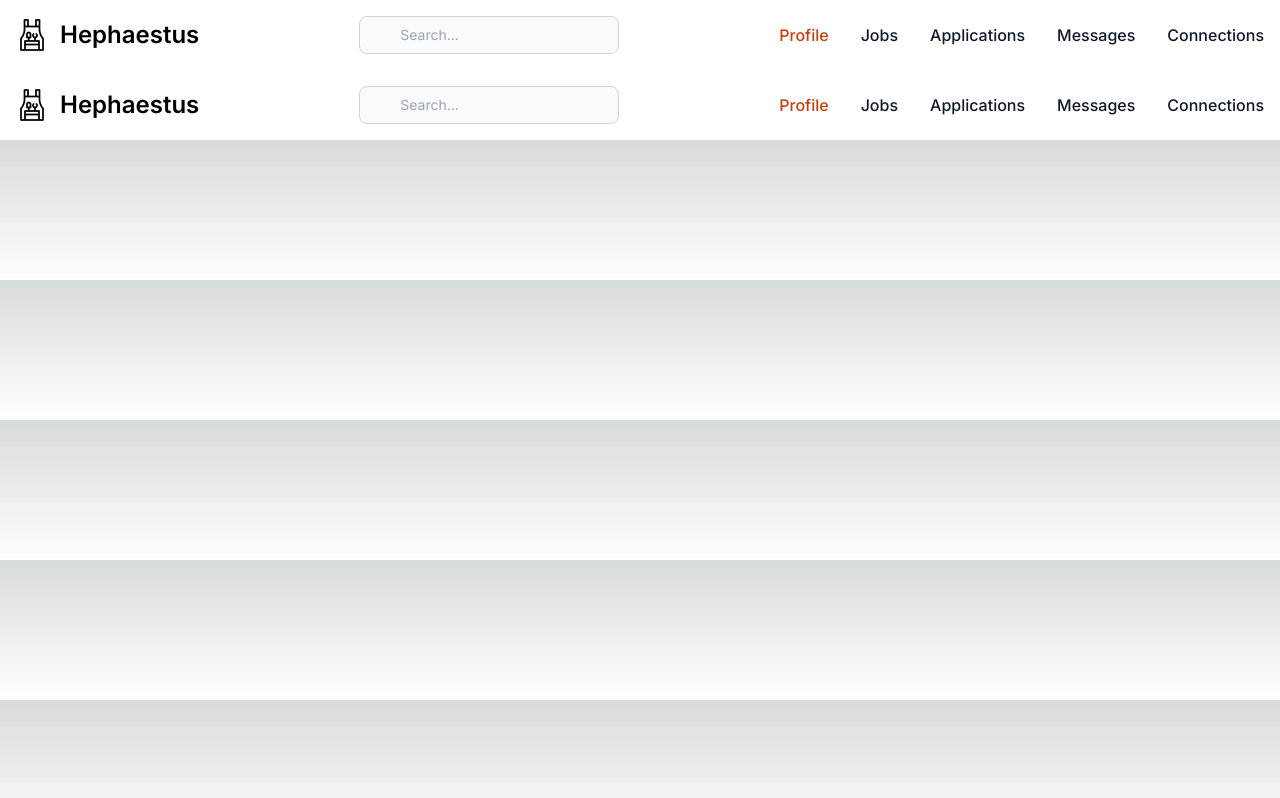
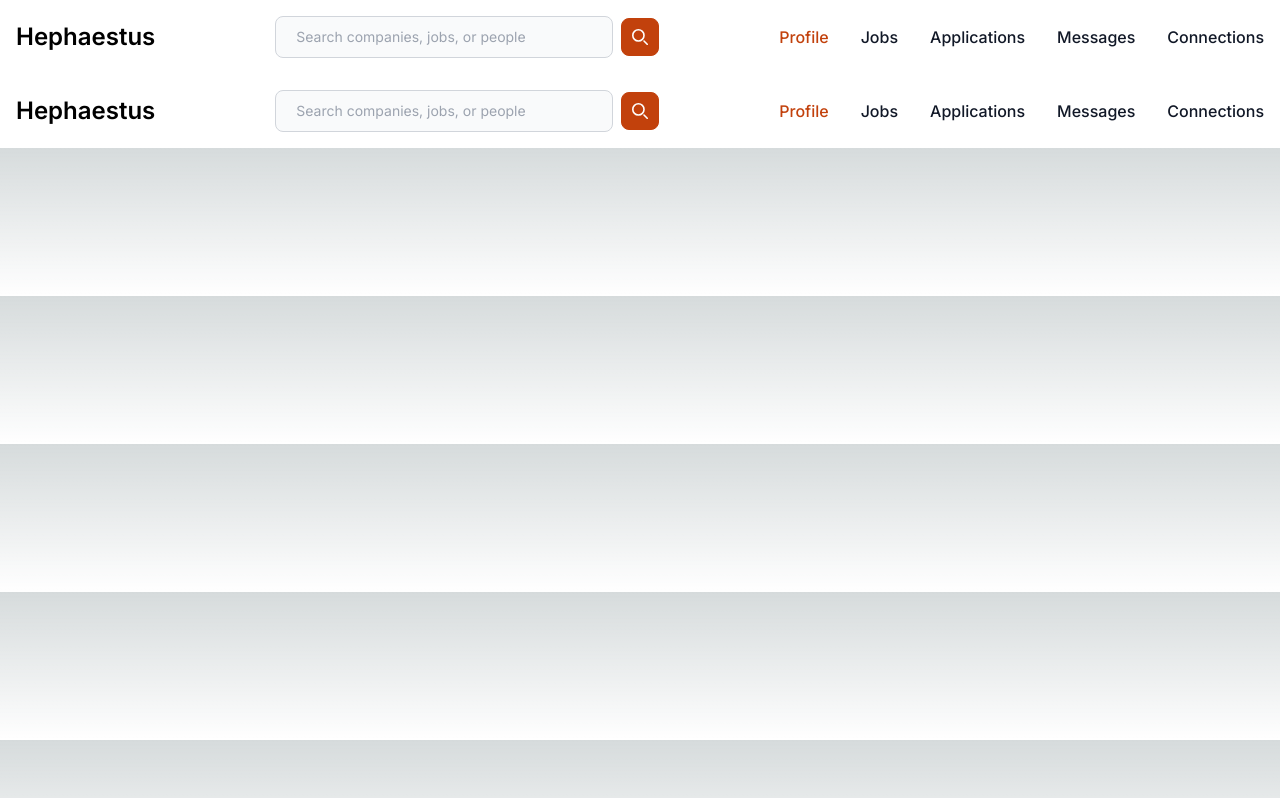
Before and after one commit to BlitheBacon/Hephaestus, a Next.js app: page /components/navbar in a window 1280 px wide. Built offline with nearby package versions, Linux system fonts and the light colour scheme.

Commit message:
Updates to Navbar - Navbar links now use Next/Links instead of <a> tags. - Logo hidden to be improved at a later time. - Searchbar extracted into its own component.

```diff
--- a/app/components/navbar/page.tsx
+++ b/app/components/navbar/page.tsx
@@ -1,5 +1,11 @@
+'use client'
+
 import Image from "next/image";
+import Link from "next/link";
 import logo from "/public/images/logo.png"
+import { usePathname } from "next/navigation";
+import SearchBar from "./searchbar/page";
+
 
 export default function Navbar() {
     return (
@@ -7,36 +13,43 @@ export default function Navbar() {
             <nav className="bg-white border-gray-200 dark:bg-gray-900">
                 <div className="max-w-screen-xl flex flex-wrap items-center justify-between mx-auto p-4">
                     <a href="/" className="flex items-center space-x-3 rtl:space-x-reverse">
-                    <Image
+                        {/* <Image
                             src={logo}
                             width={32}
                             height={32}
                             alt="Hephaestus Logo"
-                    />
+                        /> */}
                         <span className="self-center text-2xl font-semibold whitespace-nowrap dark:text-white">Hephaestus</span>
                     </a>
-                <div className="relative hidden md:block">
-                    {/* TODO: Fix border color for input focus */}
-                    <input name="search-bar" type="text" id="search-navbar"
-                        className="block w-full p-2 ps-10 text-sm text-gray-900 border border-gray-300 rounded-lg bg-gray-50 focus:ring-orange-700 focus:border-orange-500 dark:bg-gray-700 dark:border-gray-600 dark:placeholder-gray-400 dark:text-white dark:focus:ring-orange-500 dark:focus:border-orange-500"
-                        placeholder="Search..."/>
+                    <div className="relative hidden md:block md:w-2/5">
+                        <SearchBar/>
                     </div>
                     <div className="hidden w-full md:block md:w-auto" id="navbar-default">
                         <ul className="font-medium flex flex-col p-4 md:p-0 mt-4 border border-gray-100 rounded-lg bg-gray-50 md:flex-row md:space-x-8 rtl:space-x-reverse md:mt-0 md:border-0 md:bg-white dark:bg-gray-800 md:dark:bg-gray-900 dark:border-gray-700">
-                        <li>
-                            <a href="/profile" className="block py-2 px-3 text-white bg-orange-700 rounded md:bg-transparent md:text-orange-700 md:p-0 dark:text-white md:dark:text-orange-500" aria-current="page">Profile</a>
+                            <li className="block py-2 px-3 text-white bg-orange-700 rounded md:bg-transparent md:text-orange-700 md:p-0 dark:text-white md:dark:text-orange-500">
+                                <Link aria-current="page" href= "/profile">
+                                    Profile
+                                </Link>
                             </li>
-                        <li>
-                            <a href="/jobs" className="block py-2 px-3 text-gray-900 rounded hover:bg-gray-100 md:hover:bg-transparent md:border-0 md:hover:text-orange-500 md:p-0 dark:text-white md:dark:hover:text-orange-500 dark:hover:bg-gray-700 dark:hover:text-white md:dark:hover:bg-transparent">Jobs</a>
+                            <li className="block py-2 px-3 text-gray-900 rounded hover:bg-gray-100 md:hover:bg-transparent md:border-0 md:hover:text-orange-500 md:p-0 dark:text-white md:dark:hover:text-orange-500 dark:hover:bg-gray-700 dark:hover:text-white md:dark:hover:bg-transparent">
+                                <Link aria-current="page" href="/jobs">
+                                    Jobs
+                                </Link>
                             </li>
-                        <li>
-                            <a href="/applications" className="block py-2 px-3 text-gray-900 rounded hover:bg-gray-100 md:hover:bg-transparent md:border-0 md:hover:text-orange-500 md:p-0 dark:text-white md:dark:hover:text-orange-500 dark:hover:bg-gray-700 dark:hover:text-white md:dark:hover:bg-transparent">Applications</a>
+                            <li className="block py-2 px-3 text-gray-900 rounded hover:bg-gray-100 md:hover:bg-transparent md:border-0 md:hover:text-orange-500 md:p-0 dark:text-white md:dark:hover:text-orange-500 dark:hover:bg-gray-700 dark:hover:text-white md:dark:hover:bg-transparent">
+                                <Link aria-current="page" href="/applications">
+                                    Applications
+                                </Link>
                             </li>
-                        <li>
-                            <a href="/messages" className="block py-2 px-3 text-gray-900 rounded hover:bg-gray-100 md:hover:bg-transparent md:border-0 md:hover:text-orange-500 md:p-0 dark:text-white md:dark:hover:text-orange-500 dark:hover:bg-gray-700 dark:hover:text-white md:dark:hover:bg-transparent">Messages</a>
+                            <li className="block py-2 px-3 text-gray-900 rounded hover:bg-gray-100 md:hover:bg-transparent md:border-0 md:hover:text-orange-500 md:p-0 dark:text-white md:dark:hover:text-orange-500 dark:hover:bg-gray-700 dark:hover:text-white md:dark:hover:bg-transparent">
+                                <Link aria-current="page" href="/messages">
+                                    Messages
+                                </Link>
                             </li>
-                        <li>
-                            <a href="/connections" className="block py-2 px-3 text-gray-900 rounded hover:bg-gray-100 md:hover:bg-transparent md:border-0 md:hover:text-orange-500 md:p-0 dark:text-white md:dark:hover:text-orange-500 dark:hover:bg-gray-700 dark:hover:text-white md:dark:hover:bg-transparent">Connections</a>
+                            <li className="block py-2 px-3 text-gray-900 rounded hover:bg-gray-100 md:hover:bg-transparent md:border-0 md:hover:text-orange-500 md:p-0 dark:text-white md:dark:hover:text-orange-500 dark:hover:bg-gray-700 dark:hover:text-white md:dark:hover:bg-transparent">
+                                <Link aria-current="page" href="/connections">
+                                    Connections
+                                </Link>
                             </li>
                         </ul>
                     </div>
--- /dev/null
+++ b/app/components/navbar/searchbar/page.tsx
@@ -0,0 +1,18 @@
+export default function SearchBar () {
+  return (
+    <form className="flex items-center max-w-sm mx-auto">
+        <label htmlFor="search-bar" className="sr-only">Search</label>
+        <div className="relative w-full">
+            <div className="absolute inset-y-0 start-0 flex items-center ps-3 pointer-events-none">
+            </div>
+            <input type="text" id="search-bar" className="bg-gray-50 border border-gray-300 text-gray-900 text-sm rounded-lg focus:ring-orange-500 focus:border-orange-500 block w-full ps-5 p-2.5  dark:bg-gray-700 dark:border-gray-600 dark:placeholder-gray-400 dark:text-white dark:focus:ring-orange-500 dark:focus:border-orange-500" placeholder="Search companies, jobs, or people" required />
+        </div>
+        <button type="submit" className="p-2.5 ms-2 text-sm font-medium text-white bg-orange-700 rounded-lg border border-orange-700 hover:bg-orange-800 focus:ring-4 focus:outline-none focus:ring-orange-300 dark:bg-orange-600 dark:hover:bg-orange-700 dark:focus:ring-orange-800">
+            <svg className="w-4 h-4" aria-hidden="true" xmlns="http://www.w3.org/2000/svg" fill="none" viewBox="0 0 20 20">
+                <path stroke="currentColor" stroke-linecap="round" stroke-linejoin="round" stroke-width="2" d="m19 19-4-4m0-7A7 7 0 1 1 1 8a7 7 0 0 1 14 0Z"/>
+            </svg>
+            <span className="sr-only">Search</span>
+        </button>
+    </form>
+  )
+}
```
Lines whose indentation alone changed are shown as unchanged.
